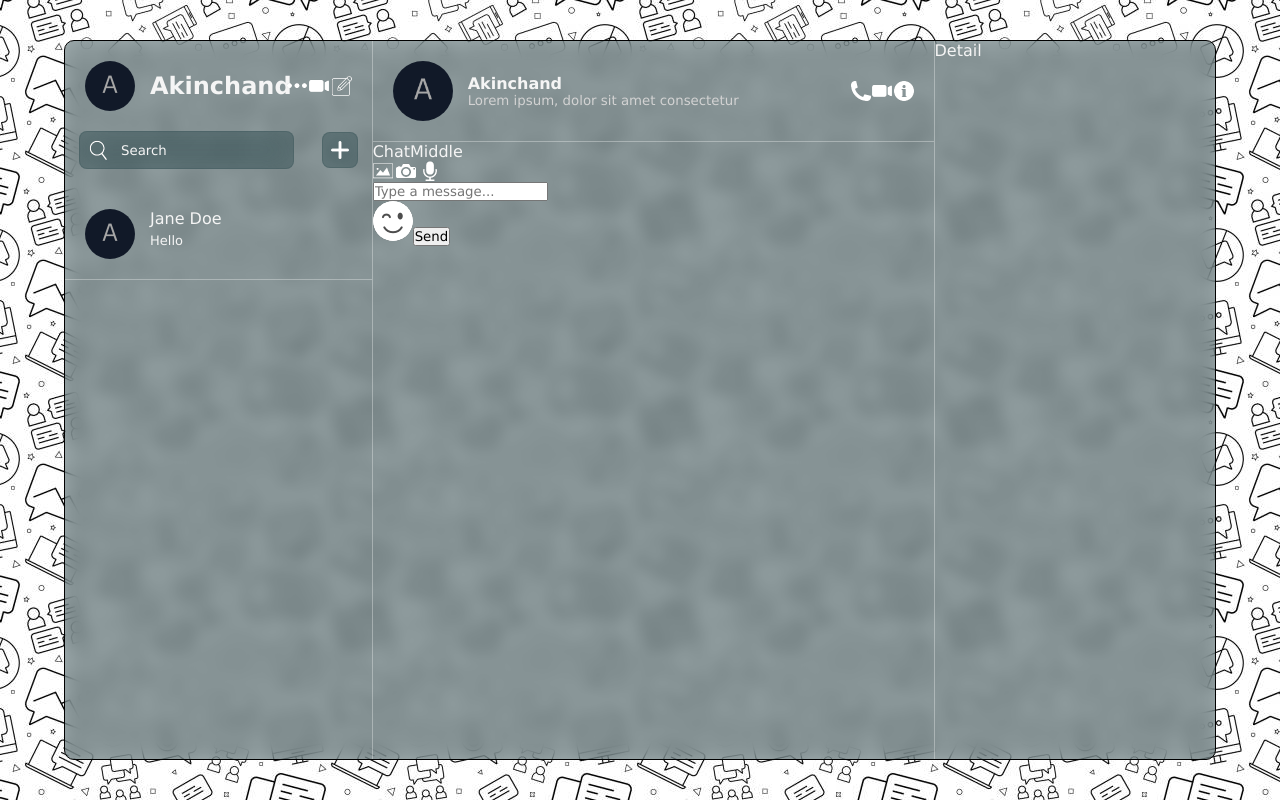
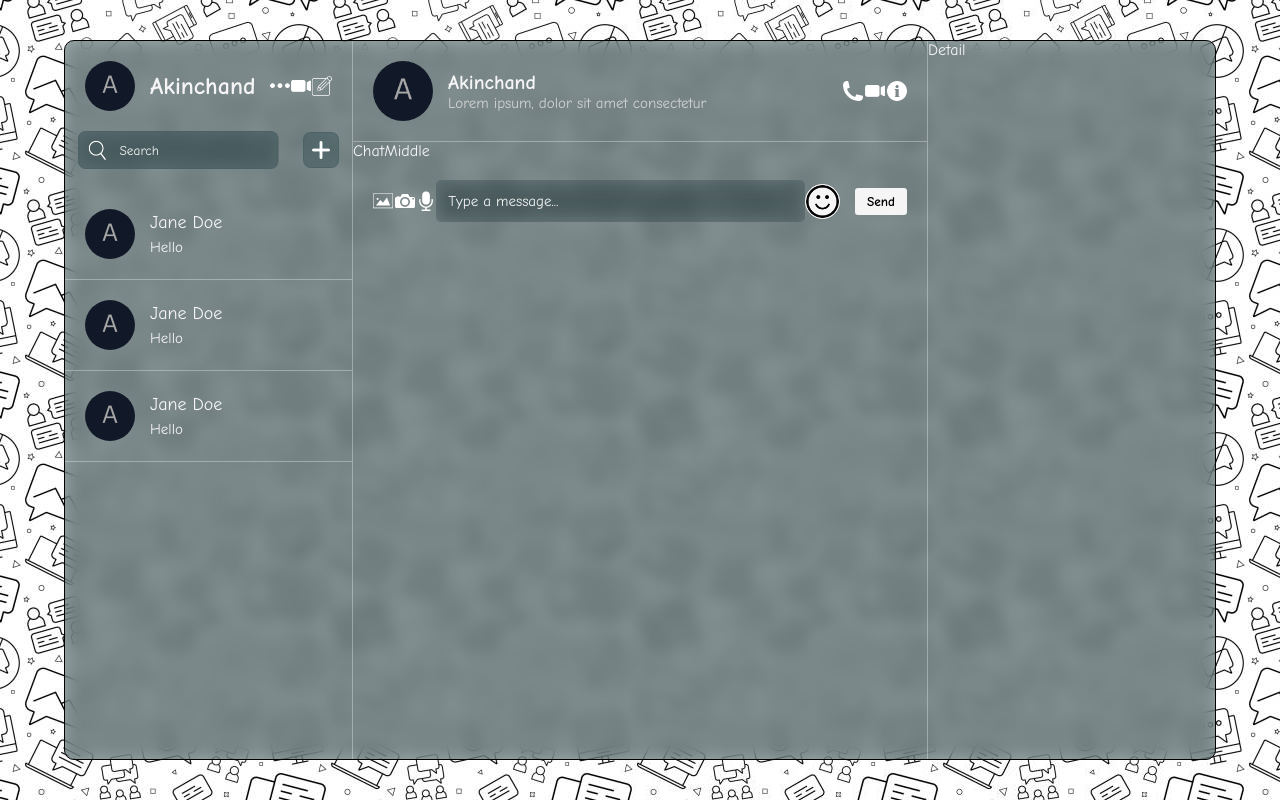
Before and after one commit to singh-shivam789/ping-me-react, a React (Vite) app: page / in a window 1280 px wide. Built offline with nearby package versions, Linux system fonts and the light colour scheme.

Commit message:
Add ChatBottom styling and some extra fixes

```diff
--- a/index.html
+++ b/index.html
@@ -1,13 +1,21 @@
 <!doctype html>
 <html lang="en">
+
 <head>
   <meta charset="UTF-8" />
   <link rel="icon" type="image/svg+xml" href="/favicon.png" />
+  <link rel="preconnect" href="https://fonts.googleapis.com">
+  <link rel="preconnect" href="https://fonts.gstatic.com" crossorigin>
+  <link
+    href="https://fonts.googleapis.com/css2?family=Comic+Neue:ital,wght@0,300;0,400;0,700;1,300;1,400;1,700&display=swap"
+    rel="stylesheet">
   <meta name="viewport" content="width=device-width, initial-scale=1.0" />
   <title>PingMe</title>
 </head>
+
 <body>
   <div id="root"></div>
   <script type="module" src="/src/main.jsx"></script>
 </body>
+
 </html>
--- a/src/components/chat/chat.css
+++ b/src/components/chat/chat.css
@@ -1,4 +1,61 @@
-.chat{
+.chat {
     flex: 2;
     border-right: 1.5px solid rgb(245, 245, 245, 0.35);
 }
+
+.chatBottom {
+    padding: 20px;
+    display: flex;
+    align-items: center;
+    justify-content: space-between;
+
+    .emojiSend {
+        display: flex;
+        align-items: center;
+        justify-content: center;
+        gap: 15px
+    }
+
+    .typeBar {
+        padding: 4px;
+        width: 70%;
+        background-color: rgb(69, 95, 99, 0.2);
+        border-radius: 5px;
+        color: whitesmoke !important;
+        backdrop-filter: blur(10px) brightness(0.5) saturate(120%);
+    }
+
+    .typeBar>input {
+        width: 96%;
+        overflow: hidden;
+        padding: 8px;
+        font-size: 15px;
+        border: none;
+        outline: none;
+        background-color: transparent;
+        caret-color: whitesmoke;
+        cursor: pointer;
+        color: whitesmoke !important;
+    }
+
+    .typeBar>input::placeholder{
+        color: whitesmoke !important;
+    }
+
+    .sendButton {
+        border: none;
+        border-radius: 3px;
+        background-color: whitesmoke;
+        padding: 6px 12px;
+        cursor: pointer;
+        font-weight: 600;
+    }
+
+    .emoji {
+        cursor: pointer;
+        width: 35px;
+        border-radius: 50%;
+        background-color: whitesmoke;
+        border: 0.5px solid whitesmoke;
+    }
+}
--- a/src/components/list/chatList/ChatList.jsx
+++ b/src/components/list/chatList/ChatList.jsx
@@ -15,6 +15,8 @@ export default function ChatList() {
       </div>
       <div className="chatItemContainer">
         <ChatItem />
+        <ChatItem />
+        <ChatItem />
       </div>
     </div>
   )
--- a/src/components/list/chatList/chatList.css
+++ b/src/components/list/chatList/chatList.css
@@ -1,17 +1,19 @@
-.search{
+.search {
     display: flex;
     align-items: center;
     justify-content: space-around;
-    .searchBar{
+
+    .searchBar {
         width: 70%;
         display: flex;
         align-items: center;
-        background-color:  rgb(69, 95, 99, 0.5);
-        -webkit-backdrop-filter:  blur(15px) brightness(0.85);
-        backdrop-filter: blur(15px) brightness(0.85);
+        background-color: rgb(69, 95, 99, 0.5);
+        -webkit-backdrop-filter: blur(10px) brightness(0.5) saturate(120%);
+        backdrop-filter: blur(10px) brightness(0.5) saturate(120%);
         border-radius: 8px;
-        border:1px solid rgb(69, 95, 99, 0.5);
-        input{
+        border: 1px solid rgb(69, 95, 99, 0.5);
+
+        input {
             width: 85%;
             background-color: transparent;
             border: none;
@@ -24,54 +26,63 @@
         input::placeholder {
             color: whitesmoke !important;
         }
-        .searchImg{
+
+        .searchImg {
             padding: 8px;
             height: 36px;
             width: 36px;
             object-fit: cover;
         }
 
-        input:hover{
+        input:hover {
             cursor: pointer;
         }
     }
-    .addImg{
-        background-color:  rgb(69, 95, 99, 0.5);
-        -webkit-backdrop-filter:  blur(15px) brightness(0.85);
+
+    .addImg {
+        background-color: rgb(69, 95, 99, 0.5);
+        -webkit-backdrop-filter: blur(15px) brightness(0.85);
         backdrop-filter: blur(15px) brightness(0.85);
         border-radius: 8px;
-        border:1px solid rgb(69, 95, 99, 0.5);
+        border: 1px solid rgb(69, 95, 99, 0.5);
         padding: 8px;
         height: 36px;
         width: 36px;
     }
-    .addImg:hover{
+
+    .addImg:hover {
         cursor: pointer;
     }
+
     margin-bottom: 20px;
 }
 
-.chatItemContainer{
+.chatItemContainer {
     display: flex;
     flex-direction: column;
     /* overflow: scroll;
     max-height: 800px; */
 }
 
-.chatItem{
+.chatItem {
     display: flex;
     padding: 20px;
     gap: 15px;
     border-bottom: 1.5px solid rgb(245, 245, 245, 0.35);
-    .chatListUserInfo{
+
+    .chatListUserInfo {
         display: flex;
         flex-direction: column;
-        gap: 5px;
-        p{
-            font-size: small;
+        justify-content: space-around;
+        span{
+            font-size: 18px;
+        }
+        p {
+            font-size: 15px;
         }
     }
-    .chatListUserImg{
+
+    .chatListUserImg {
         border-radius: 50%;
         width: 50px;
         height: 50px;
--- a/src/components/list/userInfo/UserInfo.jsx
+++ b/src/components/list/userInfo/UserInfo.jsx
@@ -9,7 +9,7 @@ export default function UserInfo({ user }) {
           <>
             {user === "chatTop" ? (
               <>
-                <h4>Akinchand</h4>
+                <h3>Akinchand</h3>
                 <p className="userStatus">Lorem ipsum, dolor sit amet consectetur</p>
               </>
             ) : (
--- a/src/components/list/userInfo/userInfo.css
+++ b/src/components/list/userInfo/userInfo.css
@@ -74,6 +74,11 @@
 }
 
 .userStatus{
-    font-size: smaller;
+    font-size: 15px;
     color: lightgray;
 }
+
+h3{
+    font-size: 20px;
+    font-weight: 900 !important;
+}
--- a/src/index.css
+++ b/src/index.css
@@ -2,8 +2,7 @@
   margin: 0;
   padding: 0;
   box-sizing: border-box;
-  font-family: "Lucida Sans", "Lucida Sans Regular", "Lucida Grande",
-    "Lucida Sans Unicode", Geneva, Verdana, sans-serif;
+  font-family: "Comic Neue";
 }
 
 html {
@@ -24,9 +23,9 @@ body{
 .container{
   width: 90vw;
   height: 90vh;
-  background-color: rgb(69, 95, 99, 0.5); /* A solid color */
-  -webkit-backdrop-filter: blur(8px) brightness(0.85) saturate(150%);
-  backdrop-filter: blur(8px) brightness(0.85) saturate(150%);
+  background-color: rgb(69, 95, 99, 0.5);
+  -webkit-backdrop-filter: blur(8px) brightness(0.75) saturate(150%);
+  backdrop-filter: blur(8px) brightness(0.75) saturate(150%);
   border-radius: 10px;
   border: 0.2px solid black;
   display: flex;
```
Also changed, not shown: public/emoji.png. Lines whose indentation alone changed are shown as unchanged.
